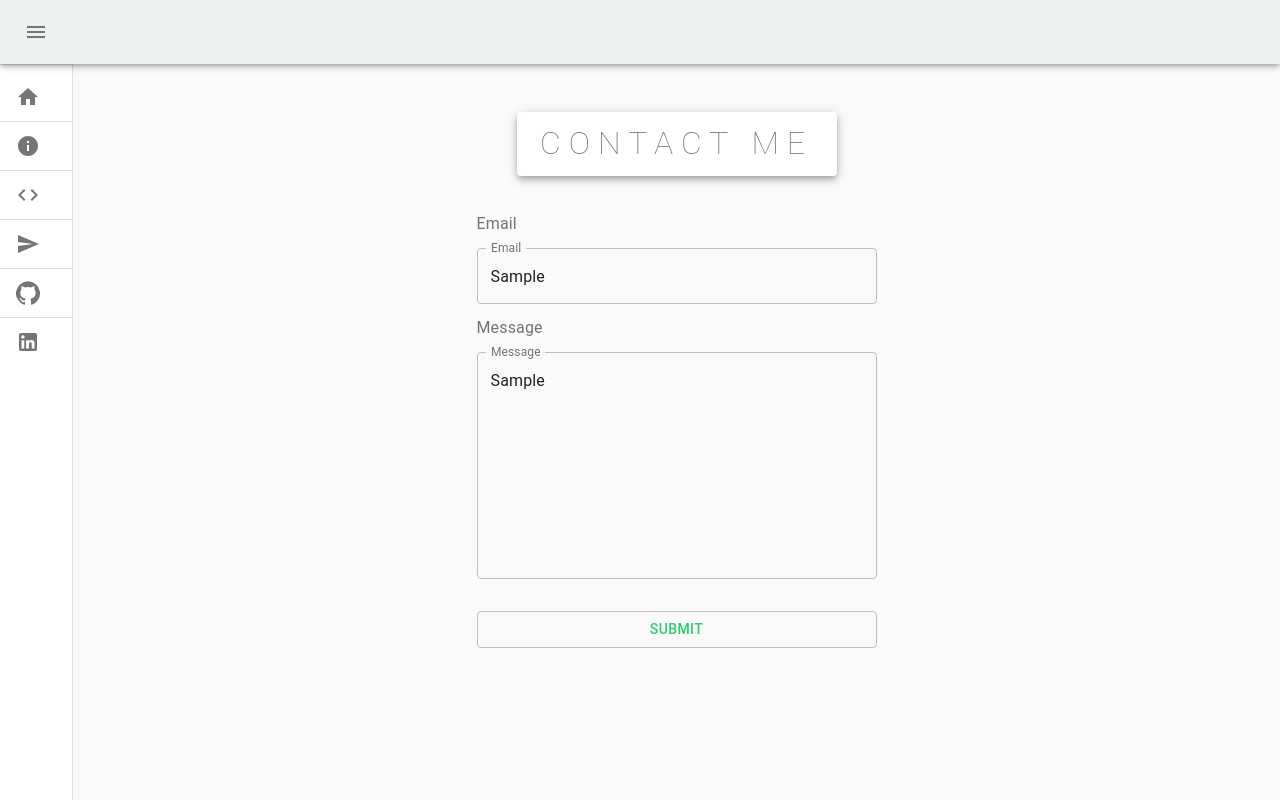
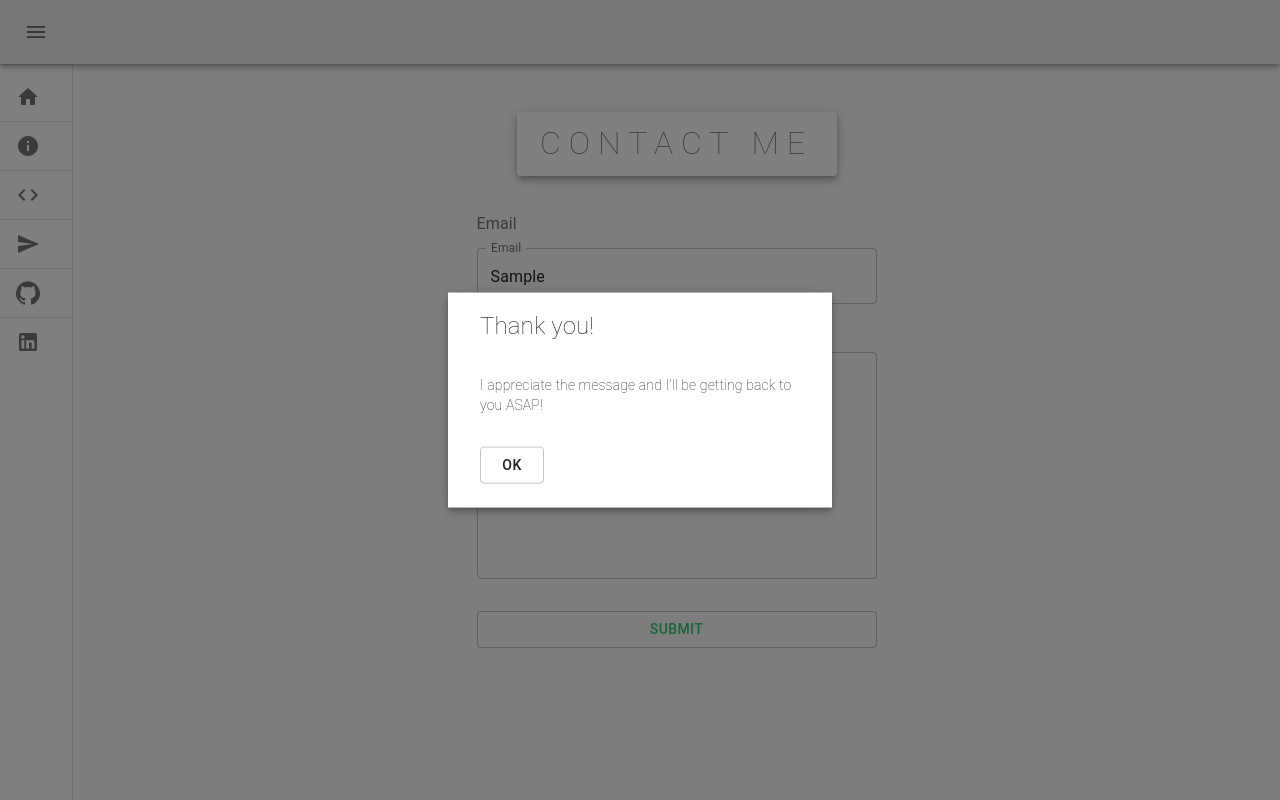
Before and after one commit to ryananthonydiaz/portfolio-site, a React (Create React App) app: page /contact in a window 1280 px wide. Both pictures are taken after typing "Sample", "Sample" into the empty fields and a click on the button "SUBMIT". Built offline with nearby package versions, Linux system fonts and the light colour scheme; no server answers.

Commit message:
create message route created and implemented in Contact.jsx

```diff
--- a/package.json
+++ b/package.json
@@ -13,10 +13,8 @@
     "react-redux": "^7.2.0",
     "react-router-dom": "^5.2.0",
     "react-scripts": "3.4.1",
-    "react95": "^2.0.0",
     "redux": "^4.0.5",
     "redux-thunk": "^2.3.0",
-    "styled-components": "^5.1.1",
     "uuid": "^8.1.0"
   },
   "scripts": {
--- /dev/null
+++ b/src/shared/AlertModal.jsx
@@ -0,0 +1,105 @@
+import React from 'react';
+import { v4 as uuidv4 } from 'uuid';
+import { isString, isArray, get } from 'lodash';
+import { makeStyles } from '@material-ui/core/styles';
+import Grid from '@material-ui/core/Grid';
+import Modal from '@material-ui/core/Modal';
+import Button from '@material-ui/core/Button';
+
+const useStyles = makeStyles(theme => ({
+    paper: {
+      position: 'absolute',
+      top: '50%',
+      left: '50%',
+      transform: 'translate(-50%, -50%)',
+      width: '30vw',
+      backgroundColor: theme.palette.background.paper,
+      border: '2px solid #000',
+      boxShadow: theme.shadows[5],
+      padding: theme.spacing(2, 4, 3),
+      [theme.breakpoints.down('sm')]: {
+          width: '95vw'
+      },
+      '&:focus': {
+          border: 'none',
+          outline: 'none',
+      },
+    },
+    title: {
+      fontSize: '1.5rem',
+      fontWeight: 100,
+    },
+    body: {
+      fontWeight: 100,
+      margin: theme.spacing(4, 0),
+    },
+  })
+);
+
+const AlertModal = ({ alertModal: { isOpen, title, body, buttons } }) => {
+  const classes = useStyles();
+
+  if (isOpen === false) { return null; }
+
+    const buttonField = buttons.map(btn => (
+      <Grid key={uuidv4()} item>
+        <Button  onClick={btn.action} variant="outlined">
+          {btn.text}
+        </Button>
+      </Grid>
+    ));
+
+  const modalContent = (
+    <div className={classes.paper}>
+      {get(title, ['length'], false) === 0 ? <div /> : <div className={classes.title}>{title}</div>}
+      {get(body, ['length'], false) === 0 ? <div /> : <div className={classes.body}>{body}</div>}
+      <Grid justify="space-between" container>
+          {buttonField}
+      </Grid>
+    </div>
+  );
+
+
+
+  return (
+    <div>
+      <Modal
+        open={isOpen}
+        aria-labelledby="simple-modal-title"
+        aria-describedby="simple-modal-description"
+      >
+        {modalContent}
+      </Modal>
+    </div>
+  );
+}
+
+function showAlert(setFunction, title, body, buttonOptions) {
+    let buttons;
+
+    if (isString(buttonOptions)) {
+      buttons = [
+        {
+          text: buttonOptions,
+          action: () => hideAlert(setFunction),
+        },
+      ];
+    } else if (isArray(buttonOptions)) {
+      buttons = buttonOptions;
+    }
+
+    setFunction({ isOpen: true, title, body, buttons });
+  }
+
+  function hideAlert(setFunction) {
+    setFunction({ isOpen: false, title: '', body: '', buttons: [] });
+  }
+
+  export function useAlert(setFunction) {
+    return [
+      (title, body, buttonOptions) => showAlert(setFunction, title, body, buttonOptions),
+      () => hideAlert(setFunction),
+    ];
+  }
+
+  export default AlertModal;
--- /dev/null
+++ b/src/state/actions/Auth.js
@@ -0,0 +1,33 @@
+import { fetchApi } from '../../utils/ApitUtils';
+import { SIGN_OUT, LOG_USER_IN, LOADING_COMPLETED, LOG_USER_OUT } from '.';
+
+export const personnelLogin = (email, password) => async dispatch => {
+  const options = {
+    method: 'POST',
+    body: JSON.stringify({ email: email.toLowerCase(), password }),
+  }
+
+  const response = await fetchApi('/api/v1/auth/login', options, false);
+  if (response.success === false) {
+    const err = new Error(response.msg);
+    err.name = response.title;
+
+    throw err;
+  }
+
+  const { token, user } = response;
+
+  window.localStorage.setItem('token', token);
+
+  dispatch(logUserIn(token, user));
+}
+
+export const signOut = () => async dispatch =>  {
+  window.localStorage.removeItem('token');
+
+  dispatch({ type: SIGN_OUT });
+};
+
+export const logUserOut = () => ({ type: LOG_USER_OUT });
+
+const logUserIn = (token, user) => ({ type: LOG_USER_IN, token, user });
--- /dev/null
+++ b/src/state/actions/Messages.js
@@ -0,0 +1,21 @@
+import { fetchApi } from '../../utils/ApiUtils';
+// import {  } from '.';
+
+export const createMessage = (email, msg) => async dispatch => {
+  const options = {
+    method: 'POST',
+    body: JSON.stringify({ sender_email: email.toLowerCase(), msg }),
+  }
+
+  const response = await fetchApi('/message/createmessage', options, false);
+  if (response.success === false) {
+    const err = new Error(response.msg);
+    err.name = response.title;
+
+    throw err;
+  }
+
+  return response;
+}
+
+// const logUserIn = (token, user) => ({ type: LOG_USER_IN, token, user });
--- /dev/null
+++ b/src/state/actions/index.js
@@ -0,0 +1,10 @@
+// auth
+export const LOG_USER_IN = 'LOG_USER_IN';
+export const LOG_USER_OUT = 'LOG_USER_OUT';
+export const SET_USER = 'SET_USER';
+export const SET_TOKEN = 'SET_TOKEN';
+export const SIGN_OUT = 'SIGN_OUT';
+export const LOADING_COMPLETED = 'LOADING_COMPLETED';
+
+// message
+export const GET_MESSAGES = 'GET_MESSAGES';
--- /dev/null
+++ b/src/state/reducers/Auth.js
@@ -0,0 +1,50 @@
+import { SET_USER, SET_TOKEN, SIGN_OUT, LOG_USER_IN, LOADING_COMPLETED, LOG_USER_OUT } from '../actions';
+
+const initialState = {
+  isAuthenticated: false,
+  token: null,
+  user: {},
+  loading: true,
+};
+
+export const authReducer = (state = initialState, action) => {
+  switch (action.type) {
+    case LOG_USER_IN:
+      return {
+        ...state,
+        token: action.token,
+        user: { ...action.user },
+        isAuthenticated: true,
+        loading: false,
+      };
+    case LOG_USER_OUT:
+      return {
+        ...state,
+        ...initialState,
+        loading: false,
+      };
+    case LOADING_COMPLETED:
+      return {
+        ...state,
+        loading: false,
+      };
+    case SET_USER:
+      return {
+        ...state,
+        user: {...action.user }
+      };
+    case SET_TOKEN:
+      return {
+        ...state,
+        token: action.token
+      };
+    case SIGN_OUT:
+      return {
+        ...state,
+        token: null,
+        user: {},
+      }
+    default:
+      return state;
+  }
+};
--- a/src/state/reducers/index.js
+++ b/src/state/reducers/index.js
@@ -1,8 +1,9 @@
 import { combineReducers } from 'redux';
+import { authReducer as Auth } from './Auth';
 
 
 const appReducer = combineReducers({
-  // name: SomeImport
+  auth: Auth,
 });
 
 const rootReducer = (state, action) => {
--- a/src/unauth/Contact.jsx
+++ b/src/unauth/Contact.jsx
@@ -1,4 +1,8 @@
-import React from 'react';
+import React, { useState } from 'react';
+import { useDispatch } from 'react-redux';
+import { useHistory } from 'react-router-dom';
+import { createMessage } from '../state/actions/Messages';
+import AlertModal, { useAlert } from '../shared/AlertModal';
 import UnauthDesktopDrawer from '../navigation/UnauthDesktopDrawer';
 import HeaderPaper from './HeaderPaper';
 import Grid from '@material-ui/core/Grid';
@@ -41,12 +45,35 @@ const useStyles = makeStyles(theme => ({
 
 function Contact() {
   const classes = useStyles();
-  // const [email, setEmail] = useState('');
-  // const [msg, setMsg] = useState('');
+  const dispatch = useDispatch();
+  const history = useHistory();
 
-  // const handleEmail = e => setEmail(e.target.value);
-  // const handleMsg = e => setMsg(e.target.value);
-  // const handleSubmit = e => console.log('submit pressed');
+  const [msg, setMsg] = useState('');
+  const [email, setEmail] = useState('');
+  const [alertModal, setAlertModal] = useState({ isOpen: false });
+  const [showAlert] = useAlert(setAlertModal);
+
+  const handleEmail = e => setEmail(e.target.value);
+  const handleMsg = e => setMsg(e.target.value);
+
+  const handleSubmit = async () => {
+    let title = 'Thank you!';
+    const buttons = [ { text: 'OK', action: () => history.push('/') } ];
+    let body = 'I appreciate the message and I\'ll be getting back to you ASAP!';
+
+    try {
+      const response = await dispatch(createMessage(email, msg));
+
+      setEmail('');
+      setMsg('');
+    } catch (error) {
+      console.log(error);
+    }
+
+    showAlert(title, body, buttons)
+  }
+
+
   const title = 'Contact Me';
   const content = (
     <Grid
@@ -62,7 +89,8 @@ function Contact() {
         <TextField
           label="Email"
           variant="outlined"
-          onChange={() => null}
+          value={email}
+          onChange={handleEmail}
           className={classes.formItem}
         />
       </Grid>
@@ -74,13 +102,20 @@ function Contact() {
           rows={10}
           label="Message"
           variant="outlined"
-          onChange={() => null}
+          value={msg}
+          onChange={handleMsg}
           className={classes.formItem}
         />
       </Grid>
 
       <Grid item>
-        <Button className={`${classes.formItem} ${classes.button}`} variant="outlined">
+        <Button
+          className={
+            `${classes.formItem} ${classes.button}`
+            }
+          variant="outlined"
+          onClick={handleSubmit}
+        >
           SUBMIT
         </Button>
       </Grid>
@@ -88,9 +123,12 @@ function Contact() {
   );
 
   return (
-    <UnauthDesktopDrawer>
-      {content}
-    </UnauthDesktopDrawer>
+    <>
+      <AlertModal alertModal={alertModal} />
+      <UnauthDesktopDrawer>
+        {content}
+      </UnauthDesktopDrawer>
+    </>
 );
 }
 
--- /dev/null
+++ b/src/utils/ApiUtils.js
@@ -0,0 +1,22 @@
+import set from 'lodash/set';
+
+const BASE_PATH = process.env.REACT_APP_RYVNDIVZ_API;
+
+export const fetchApi = async (path, options, includeToken = true) => {
+  const fetchOptions = {
+    ...options,
+  };
+
+  if (includeToken === true) {
+    const accessToken = window.localStorage.getItem('token');
+    set(fetchOptions, ['headers', 'Authorization'], `Bearer ${accessToken}`);
+  }
+
+  set(fetchOptions, ['headers', 'Accept'], 'application/json');
+  set(fetchOptions, ['headers', 'Content-Type'], 'application/json');
+
+  const response = await fetch(`${BASE_PATH}${path}`, fetchOptions);
+
+  const text = await response.text();
+  return JSON.parse(text);
+};
```
Also changed, not shown: src/navigation/UnauthDesktopDrawer.jsx (+4 -3 lines), 1 other file (tests, documents, lock files or other folders).
